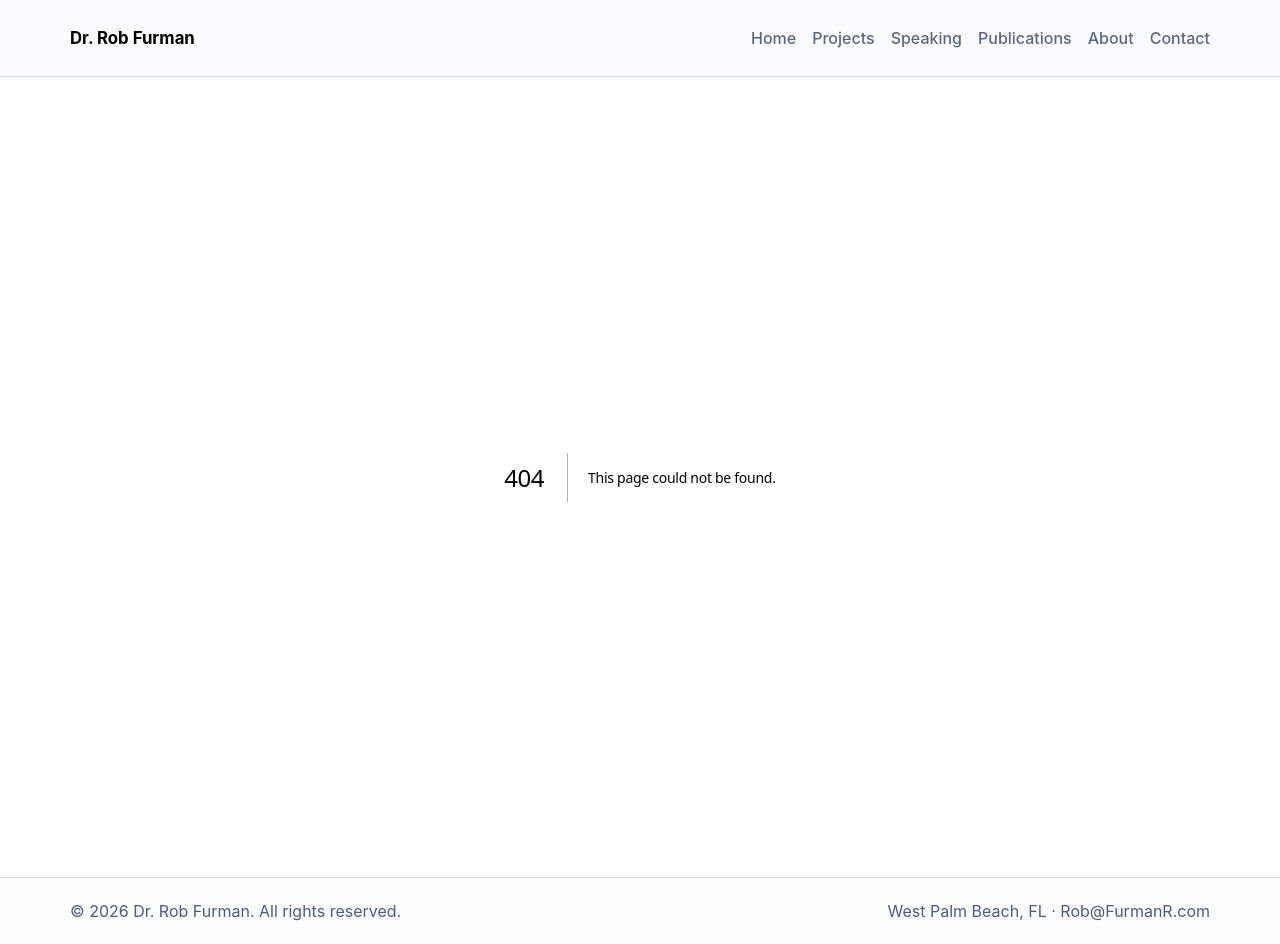
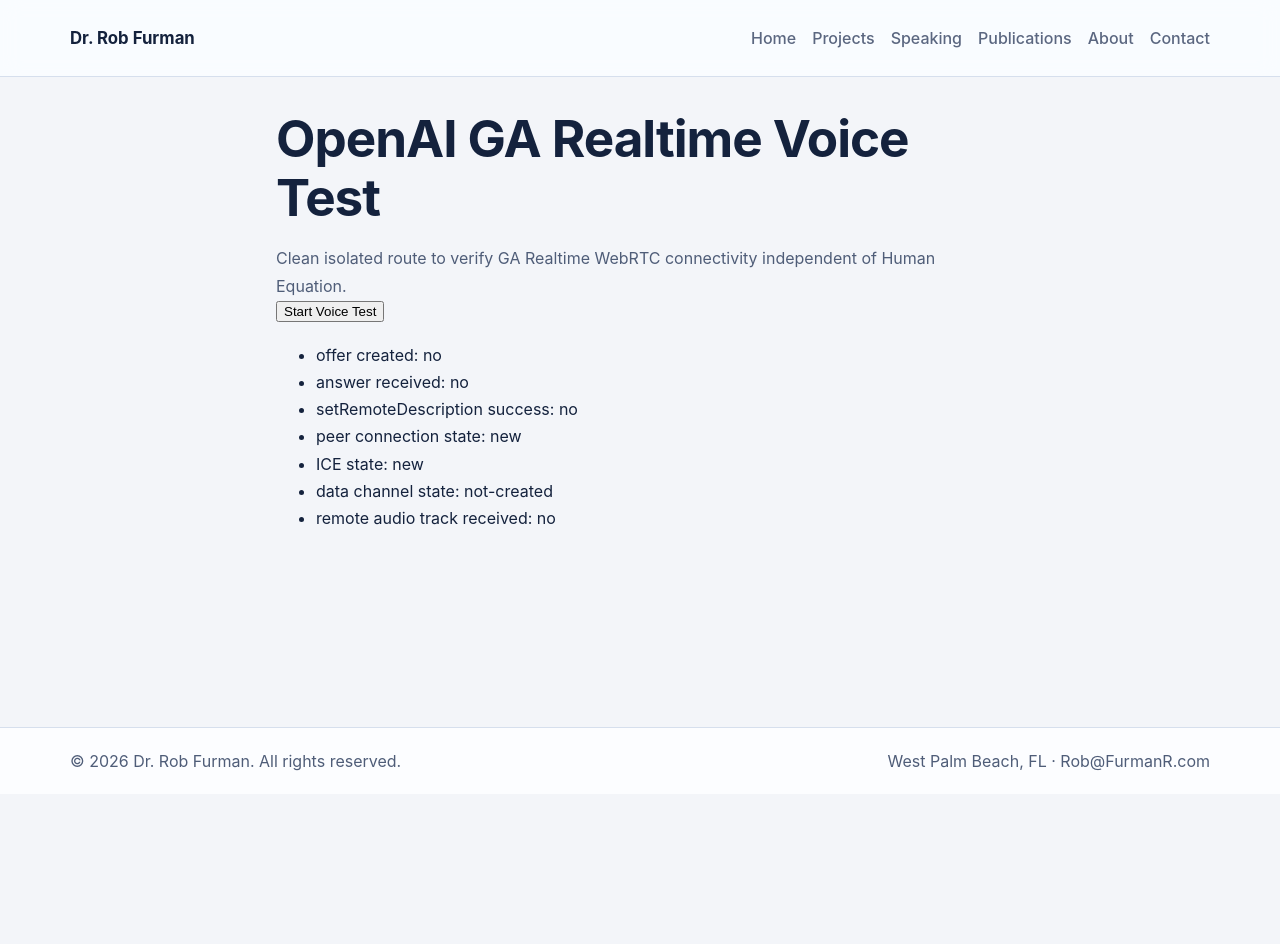
Before and after one commit to DrRobF/rob-furman-portfolio, a Next.js app: page /human-equation-voice-test in a window 1280 px wide. Before the commit this address had no page. After the commit the page ends 800 px from the top, so only its background shows below. Built offline with nearby package versions, Linux system fonts and the light colour scheme.

Commit message:
Add isolated GA realtime WebRTC voice test route

```diff
--- /dev/null
+++ b/app/api/human-equation-voice-test/route.js
@@ -0,0 +1,40 @@
+export async function POST(request) {
+  try {
+    const rawSdp = await request.text();
+
+    if (!rawSdp || typeof rawSdp !== 'string') {
+      return new Response('Missing SDP offer.', { status: 400 });
+    }
+
+    const fd = new FormData();
+    fd.set('sdp', rawSdp);
+    fd.set(
+      'session',
+      JSON.stringify({
+        type: 'realtime',
+        model: 'gpt-realtime',
+        instructions: 'You are a friendly voice test assistant. Keep responses short.',
+        audio: { output: { voice: 'marin' } },
+      })
+    );
+
+    const response = await fetch('https://api.openai.com/v1/realtime/calls', {
+      method: 'POST',
+      headers: {
+        Authorization: `Bearer ${process.env.OPENAI_API_KEY}`,
+      },
+      body: fd,
+    });
+
+    const answerText = await response.text();
+
+    return new Response(answerText, {
+      status: response.status,
+      headers: {
+        'Content-Type': 'application/sdp',
+      },
+    });
+  } catch (error) {
+    return new Response(error.message || 'Server error', { status: 500 });
+  }
+}
--- /dev/null
+++ b/app/human-equation-voice-test/page.js
@@ -0,0 +1,128 @@
+'use client';
+
+import { useRef, useState } from 'react';
+
+export default function HumanEquationVoiceTestPage() {
+  const [offerCreated, setOfferCreated] = useState(false);
+  const [answerReceived, setAnswerReceived] = useState(false);
+  const [remoteDescriptionSet, setRemoteDescriptionSet] = useState(false);
+  const [connectionState, setConnectionState] = useState('new');
+  const [iceState, setIceState] = useState('new');
+  const [dataChannelState, setDataChannelState] = useState('not-created');
+  const [remoteTrackReceived, setRemoteTrackReceived] = useState(false);
+  const [serverErrorBody, setServerErrorBody] = useState('');
+  const [clientError, setClientError] = useState('');
+  const [isStarting, setIsStarting] = useState(false);
+
+  const pcRef = useRef(null);
+  const dcRef = useRef(null);
+  const remoteAudioRef = useRef(null);
+
+  const startVoiceTest = async () => {
+    setIsStarting(true);
+    setClientError('');
+    setServerErrorBody('');
+    setOfferCreated(false);
+    setAnswerReceived(false);
+    setRemoteDescriptionSet(false);
+    setRemoteTrackReceived(false);
+
+    try {
+      const pc = new RTCPeerConnection();
+      pcRef.current = pc;
+
+      const remoteAudio = document.createElement('audio');
+      remoteAudio.autoplay = true;
+      remoteAudioRef.current = remoteAudio;
+
+      pc.ontrack = (event) => {
+        remoteAudio.srcObject = event.streams[0];
+        setRemoteTrackReceived(true);
+      };
+
+      pc.onconnectionstatechange = () => {
+        setConnectionState(pc.connectionState);
+      };
+
+      pc.oniceconnectionstatechange = () => {
+        setIceState(pc.iceConnectionState);
+      };
+
+      const mediaStream = await navigator.mediaDevices.getUserMedia({ audio: true });
+      const audioTrack = mediaStream.getAudioTracks()[0];
+      pc.addTrack(audioTrack, mediaStream);
+
+      const dc = pc.createDataChannel('oai-events');
+      dcRef.current = dc;
+      setDataChannelState(dc.readyState);
+      dc.onopen = () => setDataChannelState(dc.readyState);
+      dc.onclose = () => setDataChannelState(dc.readyState);
+
+      const offer = await pc.createOffer();
+      setOfferCreated(true);
+
+      await pc.setLocalDescription(offer);
+
+      const response = await fetch('/api/human-equation-voice-test', {
+        method: 'POST',
+        headers: {
+          'Content-Type': 'application/sdp',
+        },
+        body: offer.sdp,
+      });
+
+      const answerText = await response.text();
+
+      if (!response.ok) {
+        setServerErrorBody(answerText || `HTTP ${response.status}`);
+        throw new Error(`Server returned HTTP ${response.status}`);
+      }
+
+      setAnswerReceived(true);
+
+      await pc.setRemoteDescription({
+        type: 'answer',
+        sdp: answerText,
+      });
+
+      setRemoteDescriptionSet(true);
+    } catch (error) {
+      setClientError(error.message || 'Unknown client error');
+    } finally {
+      setIsStarting(false);
+    }
+  };
+
+  return (
+    <main style={{ maxWidth: 760, margin: '0 auto', padding: '2rem 1rem' }}>
+      <h1>OpenAI GA Realtime Voice Test</h1>
+      <p>
+        Clean isolated route to verify GA Realtime WebRTC connectivity independent of Human Equation.
+      </p>
+
+      <button type="button" onClick={startVoiceTest} disabled={isStarting}>
+        {isStarting ? 'Starting…' : 'Start Voice Test'}
+      </button>
+
+      <ul style={{ marginTop: '1.25rem', lineHeight: 1.7 }}>
+        <li>offer created: {offerCreated ? 'yes' : 'no'}</li>
+        <li>answer received: {answerReceived ? 'yes' : 'no'}</li>
+        <li>setRemoteDescription success: {remoteDescriptionSet ? 'yes' : 'no'}</li>
+        <li>peer connection state: {connectionState}</li>
+        <li>ICE state: {iceState}</li>
+        <li>data channel state: {dataChannelState}</li>
+        <li>remote audio track received: {remoteTrackReceived ? 'yes' : 'no'}</li>
+      </ul>
+
+      {serverErrorBody ? (
+        <pre style={{ whiteSpace: 'pre-wrap', background: '#f5f5f5', padding: '0.75rem' }}>
+          server error body: {serverErrorBody}
+        </pre>
+      ) : null}
+
+      {clientError ? (
+        <p style={{ color: '#b00020' }}>client error: {clientError}</p>
+      ) : null}
+    </main>
+  );
+}
```
